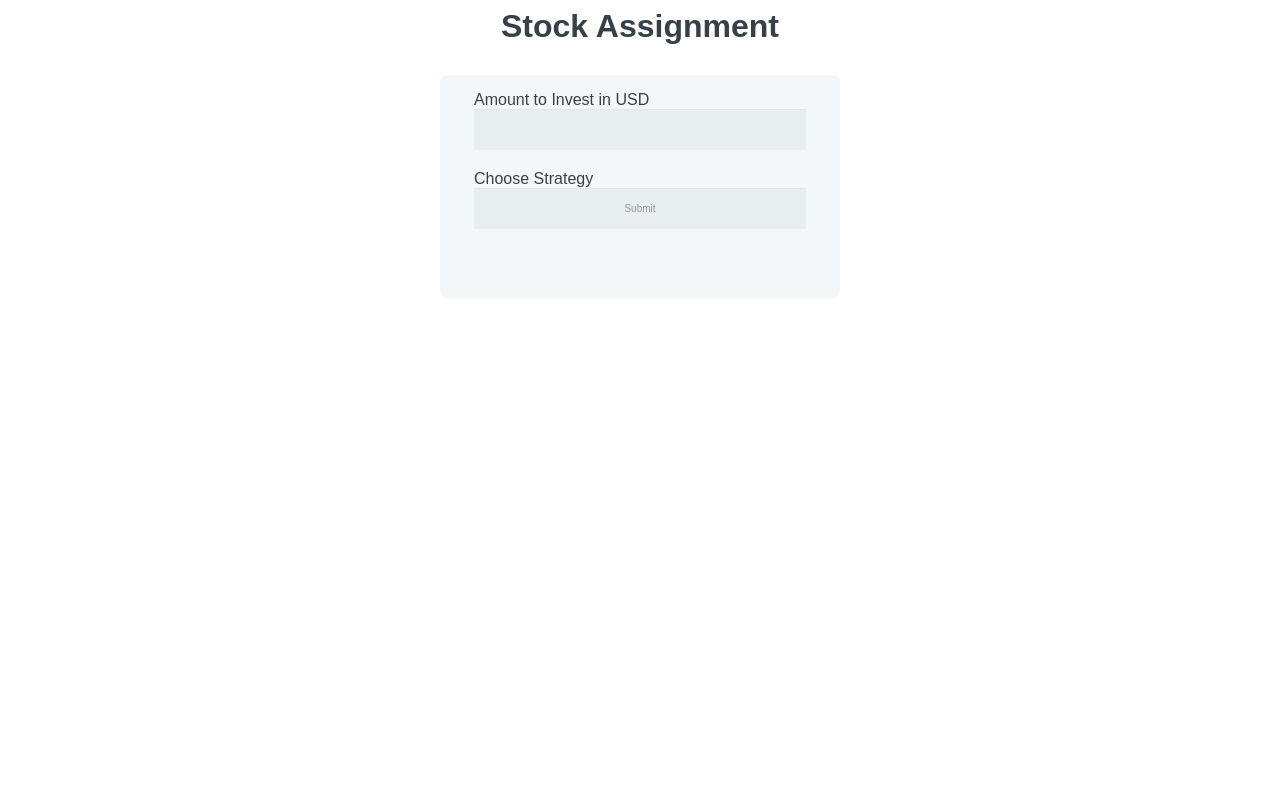
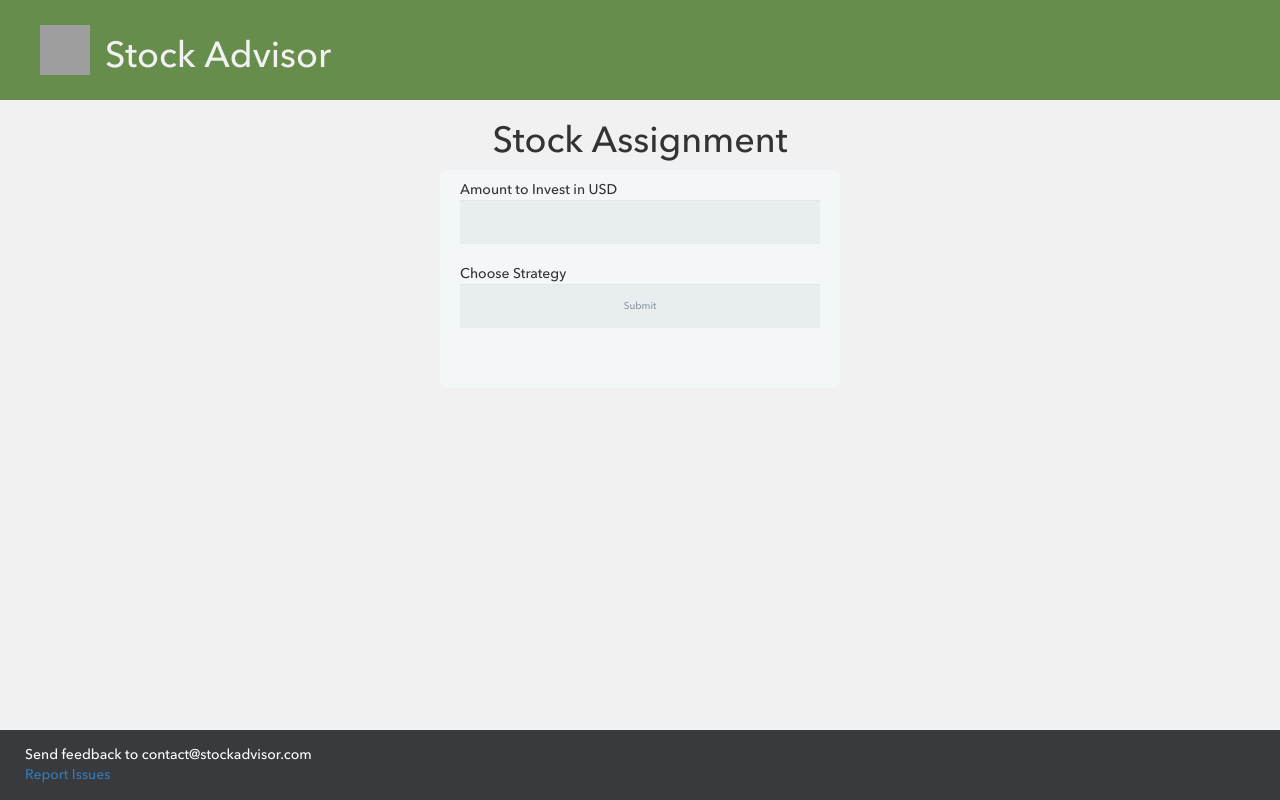
Before and after one commit to ChenayS/GroupProject, a Django app: template Term-Project/stockprofit/stockcalculate/templates/stockcalculate/invest/investStrategy.html in a window 1280 px wide. Run offline with Django 3.2, Linux system fonts and the light colour scheme; the template is opened without the code that fills it, so the values that code supplies are empty; some libraries are stand-ins or nearby versions; grey boxes are pictures that could not be loaded.

Commit message:
updated investHome.html, changed the content to 3 steps

```diff
--- a/Term-Project/stockprofit/stockcalculate/templates/stockcalculate/invest/investStrategy.html
+++ b/Term-Project/stockprofit/stockcalculate/templates/stockcalculate/invest/investStrategy.html
@@ -1,9 +1,15 @@
 <!DOCTYPE html>
 <html>
 	<head>
+		<meta charset="UTF-8">
   		<title>Stock Portfolio</title>
+		<script type="text/javascript" src="https://ajax.googleapis.com/ajax/libs/jquery/1.8.2/jquery.min.js"></script>
+	 	<link href="https://maxcdn.bootstrapcdn.com/bootstrap/3.3.7/css/bootstrap.min.css" rel="stylesheet">
+     	<link href='http://fonts.googleapis.com/css?family=Titillium+Web:400,300,600' rel='stylesheet' type='text/css'>
+     	<link rel="stylesheet" href="/static/css/boot.css">
   	</head>
-<body>
+
+	<body style="background-color:#f1f1f1">
   	  	<style>
   		  	*, *:before, *:after {
   				-moz-box-sizing: border-box;
@@ -11,10 +17,10 @@
   			  	box-sizing: border-box;
 			}
 
-body {
+			/*body {
   			  	font-family: 'Nunito', sans-serif;
   			  	color: #384047;
-}
+			}*/
 
 			form {
   			  	max-width: 300px;
@@ -24,10 +30,10 @@ form {
   			  	border-radius: 8px;
 			}
 
-h1 {
+			/*h1 {
   			  	margin: 0 0 30px 0;
   			  	text-align: center;
-}
+			}*/
 
 			input[type="text"],
 			input[type="password"],
@@ -57,29 +63,55 @@ fieldset {
   			  	}
 			}
 		</style>
-<h1>Stock Assignment</h1>
+
+	  	<div class="header" style="background-color:#678d4c">
+   	   	 	<div class="container-fluid">
+          	  	<a href="/" class="text-center">
+            		<div class="text-center">
+			  	  		<img style="float:left;margin:15px;" src="/static/img/logo.png" height="50" width="50">
+			  	  		<h1 style="color:#f1f1f1;float:left;margin-top:25px;">Stock Advisor</h1>
+					</div>
+          		</a>
+        	</div>
+      	</div>
+
+		<h1 align="center">Stock Assignment</h1>
 		<h4 align="right"></h4>
 		<form action="/adddata" method="POST">
-
 			<fieldset>
-Amount to Invest in USD
-
-<br>
-<input type="text" name="amount">
-<br>
-Choose Strategy
-<br>
-{% for d in data %}
-<input type="radio" name="strategy" value="{{ d }}"> {{d}}
-<br>
-{% endfor %}
+				Amount to Invest in USD<br>
+				<input type="text" name="amount"><br>Choose Strategy<br>{% for d in data %}
+				<input type="radio" name="strategy" value="{{ d }}"> {{d}}<br>{% endfor %}
 				<input type="submit" value="Submit">
 			</fieldset>
 		</form>
-<p>
+		<p></p>
 
+		<script>
+			$(window).on('resize',function() {
+				var docHeight = $(window).height();
+				var footerHeight = $('#footer').height();
+				var footerTop = $('#footer').position().top + footerHeight;
 
-</p>
+				if (footerTop < docHeight) {
+					$('#footer').css('margin-top', -30 + (docHeight - footerTop) + 'px');
+     		   	}
+    		});
+    		$(document).ready(function() {
+        		$(window).trigger('resize');
+    		});
+		</script>
+
+		<div id="footer">
+			<div class="container-fluid">
+				<div class="row">
+					<div class="col-md-12">
+  						<div>Send feedback to contact@stockadvisor.com</div>
+  					  	<a href="#">Report Issues</a>
+				  	</div>
+				</div>
+			</div>
+		</div>
 
 	</body>
 </html>
--- a/Term-Project/stockprofit/stockcalculate/views.py
+++ b/Term-Project/stockprofit/stockcalculate/views.py
@@ -15,14 +15,12 @@ from pprint import pprint
 def addStock(request):
 	return render_to_response("stockcalculate/invest/add-stock.html")
 
-
-
 def homepage(request):
 	return render_to_response("stockcalculate/index.html")
 
 # def login(request):
 
-# 	return render_to_response("stockcalculate/login.html",{'username':"rajeev"})
+# return render_to_response("stockcalculate/login.html",{'username':"rajeev"})
 
 
 def portfolio(request):
```
Also changed, not shown: Term-Project/stockprofit/stockcalculate/templates/stockcalculate/invest/investHome.html (+34 -21 lines), 3 other files. Lines whose indentation alone changed are shown as unchanged.
